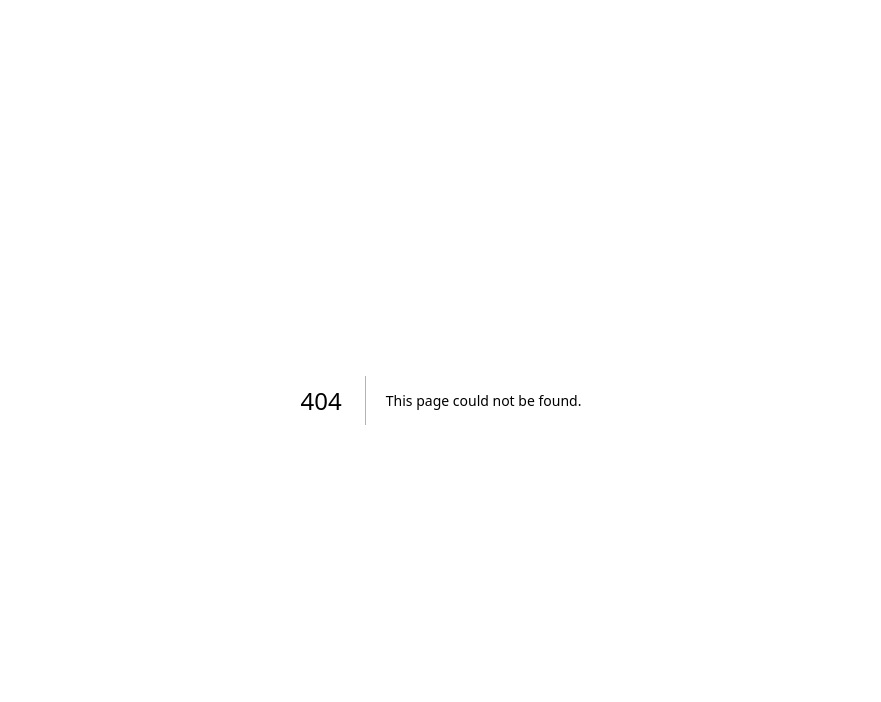
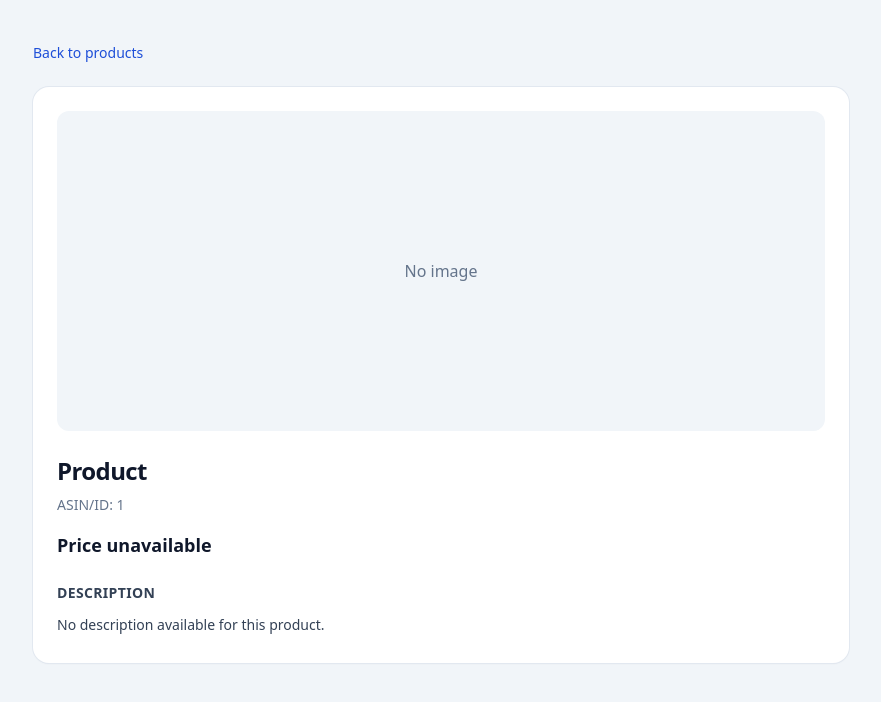
Before and after one commit to kaminderpal/product-lookup, a Next.js app: page /products/1 in a window 1280 px wide. Before the commit this address had no page. Shown: the top 702 px of the page, without its empty margins (199-1080 px from the left). Built offline with nearby package versions, Linux system fonts and the light colour scheme.

Commit message:
feat: implement product detail page and enhance mock product data with descriptions

```diff
--- a/src/app/page.tsx
+++ b/src/app/page.tsx
@@ -1,11 +1,14 @@
 "use client";
 
+import Link from "next/link";
 import Image from "next/image";
-import { FormEvent, useState } from "react";
+import { useSearchParams } from "next/navigation";
+import { FormEvent, useEffect, useState } from "react";
 
 type Product = {
   asin: string;
   title: string;
+  description?: string;
   imageUrl?: string;
   detailPageUrl?: string;
   price?: string;
@@ -21,6 +24,7 @@ type Pagination = {
 };
 
 export default function Home() {
+  const searchParams = useSearchParams();
   const [keyword, setKeyword] = useState("wireless headphones");
   const [activeKeyword, setActiveKeyword] = useState("wireless headphones");
   const [isSearching, setIsSearching] = useState(false);
@@ -68,6 +72,33 @@ export default function Home() {
     setActiveKeyword(trimmedKeyword);
     await fetchProducts(1, trimmedKeyword, "search");
   }
+
+  function getProductHref(product: Product): string {
+    const currentPage = pagination?.page ?? 1;
+    const returnTo = `/?keyword=${encodeURIComponent(activeKeyword)}&page=${currentPage}`;
+    const searchParams = new URLSearchParams({
+      title: product.title,
+      description: product.description ?? "",
+      price: product.price ?? "",
+      imageUrl: product.imageUrl ?? "",
+      detailPageUrl: product.detailPageUrl ?? "",
+      returnTo
+    });
+
+    return `/products/${encodeURIComponent(product.asin)}?${searchParams.toString()}`;
+  }
+
+  useEffect(() => {
+    const keywordFromUrl = searchParams.get("keyword")?.trim();
+    const pageFromUrl = Number(searchParams.get("page") ?? "1");
+
+    if (!keywordFromUrl) return;
+
+    setKeyword(keywordFromUrl);
+    setActiveKeyword(keywordFromUrl);
+    void fetchProducts(Number.isFinite(pageFromUrl) && pageFromUrl > 0 ? pageFromUrl : 1, keywordFromUrl, "search");
+    // eslint-disable-next-line react-hooks/exhaustive-deps
+  }, [searchParams.toString()]);
 
   return (
     <main className="mx-auto min-h-screen max-w-6xl p-6 md:p-10">
@@ -124,7 +155,11 @@ export default function Home() {
 
       <section className="mt-6 grid grid-cols-1 gap-4 md:grid-cols-2 lg:grid-cols-3">
         {products.map((product) => (
-          <article key={product.asin} className="rounded-2xl bg-white p-4 shadow-sm ring-1 ring-slate-200">
+          <Link
+            key={product.asin}
+            href={getProductHref(product)}
+            className="block rounded-2xl bg-white p-4 shadow-sm ring-1 ring-slate-200 transition hover:ring-slate-400"
+          >
             {product.imageUrl ? (
               <Image
                 src={product.imageUrl}
@@ -141,18 +176,11 @@ export default function Home() {
 
             <h2 className="mt-3 line-clamp-2 text-sm font-semibold leading-6">{product.title}</h2>
             <p className="mt-2 text-sm text-slate-700">{product.price ?? "Price unavailable"}</p>
-
-            {product.detailPageUrl ? (
-              <a
-                href={product.detailPageUrl}
-                target="_blank"
-                rel="noreferrer"
-                className="mt-3 inline-block text-sm font-medium text-blue-700 hover:underline"
-              >
-                View on Walmart
-              </a>
-            ) : null}
-          </article>
+            <p className="mt-2 line-clamp-2 text-xs text-slate-500">
+              {product.description ?? "Tap to view product details."}
+            </p>
+            <p className="mt-3 text-sm font-medium text-blue-700">View details</p>
+          </Link>
         ))}
       </section>
     </main>
--- /dev/null
+++ b/src/app/products/[asin]/page.tsx
@@ -0,0 +1,77 @@
+import Image from "next/image";
+import Link from "next/link";
+
+type ProductPageProps = {
+  params: {
+    asin: string;
+  };
+  searchParams: {
+    title?: string;
+    description?: string;
+    price?: string;
+    imageUrl?: string;
+    detailPageUrl?: string;
+    returnTo?: string;
+  };
+};
+
+function safeDecode(value: string | undefined): string {
+  if (!value) return "";
+  try {
+    return decodeURIComponent(value);
+  } catch {
+    return value;
+  }
+}
+
+export default function ProductPage({ params, searchParams }: ProductPageProps) {
+  const title = safeDecode(searchParams.title) || "Product";
+  const description = safeDecode(searchParams.description);
+  const price = safeDecode(searchParams.price);
+  const imageUrl = safeDecode(searchParams.imageUrl);
+  const detailPageUrl = safeDecode(searchParams.detailPageUrl);
+  const returnTo = safeDecode(searchParams.returnTo) || "/";
+
+  return (
+    <main className="mx-auto min-h-screen max-w-4xl p-6 md:p-10">
+      <Link href={returnTo} className="mb-6 inline-block text-sm font-medium text-blue-700 hover:underline">
+        Back to products
+      </Link>
+
+      <section className="rounded-2xl bg-white p-6 shadow-sm ring-1 ring-slate-200">
+        {imageUrl ? (
+          <Image
+            src={imageUrl}
+            alt={title}
+            width={700}
+            height={700}
+            className="h-80 w-full rounded-xl object-contain"
+          />
+        ) : (
+          <div className="flex h-80 items-center justify-center rounded-xl bg-slate-100 text-slate-500">No image</div>
+        )}
+
+        <h1 className="mt-6 text-2xl font-bold tracking-tight">{title}</h1>
+        <p className="mt-2 text-sm text-slate-500">ASIN/ID: {params.asin}</p>
+
+        <p className="mt-4 text-lg font-semibold text-slate-900">{price || "Price unavailable"}</p>
+
+        <h2 className="mt-6 text-sm font-semibold uppercase tracking-wide text-slate-700">Description</h2>
+        <p className="mt-2 whitespace-pre-line text-sm leading-7 text-slate-700">
+          {description || "No description available for this product."}
+        </p>
+
+        {detailPageUrl ? (
+          <a
+            href={detailPageUrl}
+            target="_blank"
+            rel="noreferrer"
+            className="mt-6 inline-block rounded-lg bg-slate-900 px-4 py-2 text-sm font-medium text-white hover:bg-slate-800"
+          >
+            View on Walmart
+          </a>
+        ) : null}
+      </section>
+    </main>
+  );
+}
--- a/src/lib/mock-products.ts
+++ b/src/lib/mock-products.ts
@@ -3,6 +3,7 @@ import type { WalmartItem } from "@/lib/walmart";
 type MockProductSeed = {
   id: string;
   title: string;
+  description: string;
   price: string;
   imageUrl: string;
 };
@@ -11,36 +12,42 @@ const MOCK_PRODUCTS: MockProductSeed[] = [
   {
     id: "100001",
     title: "On-Ear Wireless Headphones with Noise Isolation",
+    description: "Comfortable over-ear fit with Bluetooth pairing, foldable design, and long-lasting battery life.",
     price: "$39.99",
     imageUrl: "https://picsum.photos/seed/headphones/600/600"
   },
   {
     id: "100002",
     title: "12-Cup Programmable Coffee Maker",
+    description: "Brews up to 12 cups with programmable start time, pause-and-serve, and reusable filter basket.",
     price: "$24.88",
     imageUrl: "https://picsum.photos/seed/coffeemaker/600/600"
   },
   {
     id: "100003",
     title: "27-inch 4K UHD Monitor",
+    description: "Crisp 4K panel with slim bezels, HDMI connectivity, and vivid color profile for work and media.",
     price: "$219.00",
     imageUrl: "https://picsum.photos/seed/monitor/600/600"
   },
   {
     id: "100004",
     title: "Ergonomic Office Chair with Lumbar Support",
+    description: "Adjustable seat height and lumbar support with breathable cushioning for all-day comfort.",
     price: "$129.99",
     imageUrl: "https://picsum.photos/seed/chair/600/600"
   },
   {
     id: "100005",
     title: "10-inch Android Tablet 64GB",
+    description: "Portable Android tablet with 64GB storage, HD display, and fast Wi-Fi for streaming and browsing.",
     price: "$149.00",
     imageUrl: "https://picsum.photos/seed/tablet/600/600"
   },
   {
     id: "100006",
     title: "Countertop Air Fryer, 6 Quart",
+    description: "Large-capacity digital air fryer with preset modes for fries, chicken, vegetables, and more.",
     price: "$59.99",
     imageUrl: "https://picsum.photos/seed/airfryer/600/600"
   }
@@ -81,6 +88,7 @@ const EXTRA_MOCK_PRODUCTS: MockProductSeed[] = Array.from({ length: 100 }, (_, i
   return {
     id,
     title: `${prefix} ${type} Model ${index + 1}`,
+    description: `A ${prefix.toLowerCase()} ${type.toLowerCase()} designed for everyday use, reliable performance, and value-focused shopping.`,
     price: `$${price}`,
     imageUrl: `https://picsum.photos/seed/mock-product-${id}/600/600`
   };
@@ -98,6 +106,7 @@ export function searchMockProducts(keyword: string): WalmartItem[] {
   return matches.map((item) => ({
     asin: item.id,
     title: item.title,
+    description: item.description,
     imageUrl: item.imageUrl,
     detailPageUrl: `https://www.walmart.com/ip/${item.id}`,
     price: item.price
--- a/src/lib/walmart.ts
+++ b/src/lib/walmart.ts
@@ -13,6 +13,7 @@ type SearchParams = {
 type WalmartItem = {
   asin: string;
   title: string;
+  description?: string;
   imageUrl?: string;
   detailPageUrl?: string;
   price?: string;
@@ -36,6 +37,7 @@ function parseItems(data: WalmartSearchResponse): WalmartItem[] {
   return items.map((item) => ({
     asin: item.itemId ?? crypto.randomUUID(),
     title: item.title ?? "Untitled",
+    description: item.description,
     imageUrl: item.images?.[0]?.url,
     detailPageUrl: item.itemId ? `https://www.walmart.com/ip/${item.itemId}` : undefined,
     price:
```
